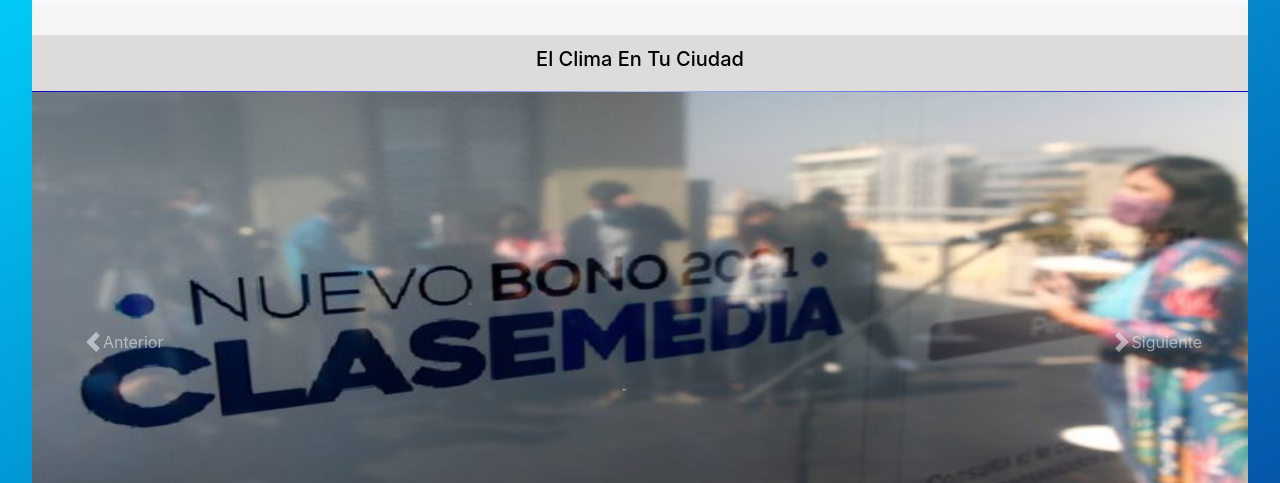
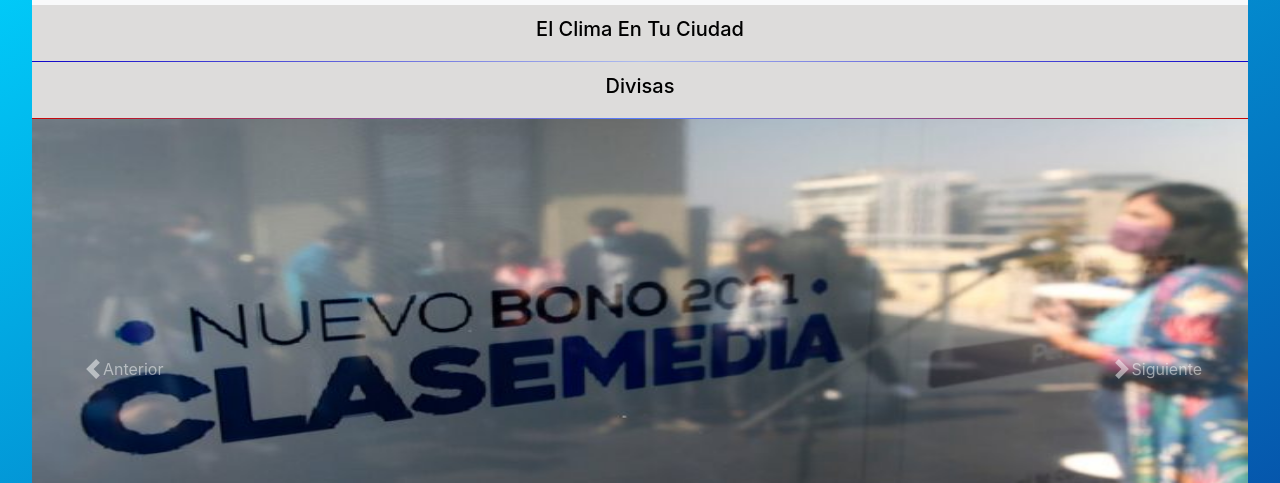
Before and after one commit to macorreai/caos-news, a plain HTML site: page index.html in a window 1280 px wide. Shown: the part 106-589 px from the top of the page. Drawn offline with nearby package versions, Linux system fonts and the light colour scheme; no server answers.

Commit message:
Agregado

```diff
--- a/estilo.css
+++ b/estilo.css
@@ -79,6 +79,17 @@ body{
     font-weight: 300;
     margin-top: 30px;
     padding: 12px;
+
+}
+.tituloSeccion2{
+    background-color: rgb(221, 220, 219);
+    display: flex;
+    color: black;
+    justify-content: center;
+    text-transform: capitalize;
+    font-weight: 300;
+
+    padding: 12px
 
 }
 .tituloClima{
@@ -210,11 +221,11 @@ input.error:focus{
     color: white;
     font-size: 1.1em;
 }
-#tituloClimaTexto{
-    display: flex;
-    align-items: center;
-    justify-content: center;
+#divisas{
+
+    padding: 0%;
+    margin: 0;
+    background: rgb(90,125,251);
+background: radial-gradient(circle, rgba(90,125,251,1) 2%, rgba(200,6,6,1) 100%);
+    color: yellow;
 }
-#botonClima{
-   margin-left: 2px;
-}
--- a/index.html
+++ b/index.html
@@ -77,20 +77,26 @@
 
 
 
-        <div class="tituloSeccion" >
+        <div class="tituloSeccion2">
             <h5>El clima en tu ciudad</h5>
         </div>
-
-
-
-
         <div class="clima">
-
             <div class="col" id="pais"></div>
             <div class="col" id="temp"></div>
             <div class="col" id="imagen"></div>
             <div class="col" id="clima"></div>
+        </div>
 
+
+        <div class="tituloSeccion2">
+            <h5>Divisas</h5>
+        </div>
+
+        <div class="row" id="divisas">
+            <div class="col" id="dolar"></div>
+            <div class="col" id="euro"></div>
+            <div class="col" id="uf"></div>
+            <div class="col" id="utm"></div>
         </div>
 
 
@@ -311,7 +317,16 @@
             });
         }
 
+        $.getJSON('https://mindicador.cl/api', function (data) {
+            var dailyIndicators = data;
+            $("#dolar").append("Dolar $"+ dailyIndicators.dolar.valor);
+            $("#euro").append("Euro $"+ dailyIndicators.euro.valor);
+            $("#uf").append("UF $"+ dailyIndicators.uf.valor);
+            $("#utm").append("UTM $"+ dailyIndicators.utm.valor);
 
+        }).fail(function () {
+            console.log('Error al consumir la API!');
+        });
     </script>
 
 
```
Lines whose indentation alone changed are shown as unchanged.
